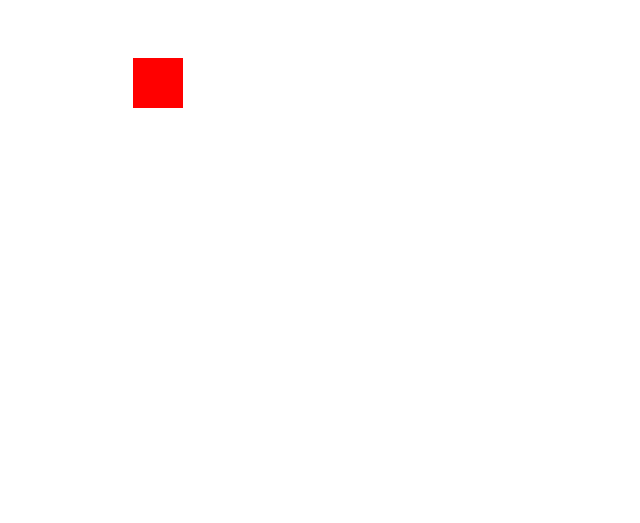
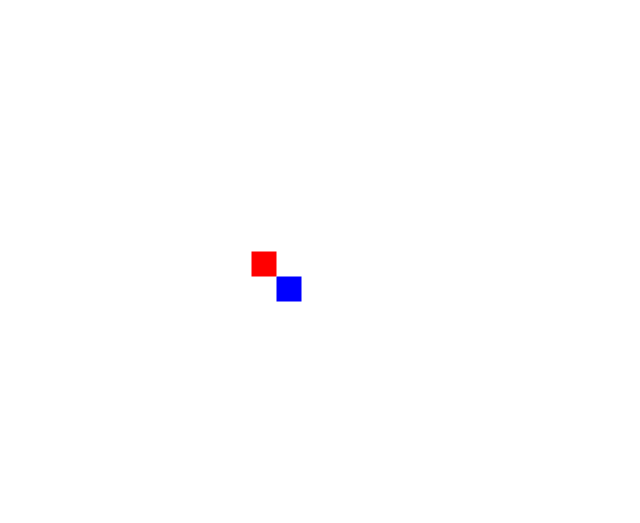
Before and after one commit to SavaPavlovic01/game-engine, a website with bundled scripts: page frontend/src/index.html in a window 1280 px wide. Shown: the whole page, without its empty margins (0-640 px from the left). Built offline with nearby package versions, Linux system fonts and the light colour scheme; files whose address does not match are found by name.

Commit message:
some stuff

```diff
--- a/frontend/src/index.html
+++ b/frontend/src/index.html
@@ -10,7 +10,7 @@
 </head>
 <body>
 
-    <canvas id="canvas"></canvas>
+    <canvas id="canvas" width="512" height="512"></canvas>
 
 </body>
 </html>
--- a/frontend/src/main.ts
+++ b/frontend/src/main.ts
@@ -1,22 +1,30 @@
-async function start() {
+const backendUrl = 'http://localhost:8080';
+
+interface DataChannelOps {
+    onMessage: ((e: MessageEvent<any>) => any) | null;
+    onOpen: ((e: Event) => any) | null;
+    onError: ((e: RTCErrorEvent) => any) | null;
+    onClose: ((e: Event) => any) | null;
+}
+
+async function openChannel(
+    ops: DataChannelOps,
+    ordered: boolean = false,
+    maxRetransmits: number = 0,
+) {
     const pc = new RTCPeerConnection();
 
     const dc = pc.createDataChannel('data', {
-        ordered: false,
-        maxRetransmits: 0,
+        ordered: ordered,
+        maxRetransmits: maxRetransmits,
     });
 
-    dc.onopen = () => {
-        console.log('DataChannel open');
-        dc.send('hello from client 👋');
-    };
+    dc.onopen = ops.onOpen;
 
-    dc.onmessage = (e) => {
-        console.log('Server:', e.data);
-    };
+    dc.onmessage = ops.onMessage;
 
-    dc.onerror = (e) => console.error('DC error:', e);
-    dc.onclose = () => console.log('DC closed');
+    dc.onerror = ops.onError;
+    dc.onclose = ops.onClose;
 
     const offer = await pc.createOffer();
     await pc.setLocalDescription(offer);
@@ -30,7 +38,7 @@ async function start() {
 
     const localDesc = pc.localDescription!;
 
-    const res = await fetch('http://localhost:8080/offer', {
+    const res = await fetch(`${backendUrl}/offer`, {
         method: 'POST',
         headers: { 'Content-Type': 'application/json' },
         body: JSON.stringify({
@@ -41,21 +49,39 @@ async function start() {
 
     const answer = await res.json();
     await pc.setRemoteDescription(answer);
+    return dc;
 }
 
 var canvas: HTMLCanvasElement;
 var ctx: CanvasRenderingContext2D | null;
-let playerPos: { x: number; y: number } = { x: 0, y: 0 };
-const playerSize = 50;
+
+interface position {
+    x: number;
+    y: number;
+}
+
+let playerPos: position = { x: 0, y: 0 };
+let otherPlayerPos: position = { x: 25, y: 25 };
+
+const playerSize = 25;
 const playerSpeed = 5;
 
-function drawPlayer() {
-    ctx?.clearRect(0, 0, canvas.width, canvas.height);
+function drawPlayer(pos: position, color: string = 'red') {
+    if (!ctx) return;
     const w = canvas.width;
     const h = canvas.height;
-    const canvasX = playerPos.x + w / 2 - playerSize / 2;
-    const canvasY = playerPos.y + h / 2 - playerSize / 2;
-    ctx?.fillRect(canvasX, canvasY, playerSize, playerSize);
+    const canvasX = pos.x + w / 2 - playerSize / 2;
+    const canvasY = pos.y + h / 2 - playerSize / 2;
+
+    ctx.fillStyle = color;
+    ctx.fillRect(canvasX, canvasY, playerSize, playerSize);
+}
+
+function drawPlayers() {
+    if (!ctx) return;
+    ctx.clearRect(0, 0, canvas.width, canvas.height);
+    drawPlayer(playerPos);
+    drawPlayer(otherPlayerPos, 'blue');
 }
 
 function initCanvas() {
@@ -69,7 +95,7 @@ function initCanvas() {
         return;
     }
     ctx.fillStyle = 'red';
-    drawPlayer();
+    drawPlayers();
 }
 
 window.onload = () => {
@@ -93,7 +119,29 @@ window.onkeydown = (ev: KeyboardEvent) => {
         default:
             break;
     }
-    drawPlayer();
+    drawPlayers();
 };
 
+async function start() {
+    const ops: DataChannelOps = {
+        onMessage: (e) => {
+            const pos: position = JSON.parse(e.data);
+            console.log(`got message ${e.data}`);
+            otherPlayerPos = pos;
+            drawPlayers();
+        },
+
+        onClose: (e) => {
+            console.log('closed');
+        },
+        onError: (e) => {
+            console.log('closed');
+        },
+        onOpen: (e) => {
+            console.log('opened');
+        },
+    };
+    openChannel(ops);
+}
+
 start().catch(console.error);
```
Also changed, not shown: 1 other file.
